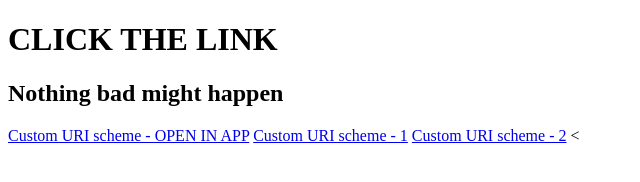
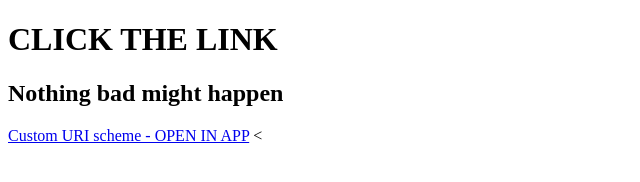
Before and after one commit to rawturtle/rawturtle.github.io, a plain HTML site: page index.html in a window 1280 px wide. Shown: the whole page, without its empty margins (0-640 px from the left). Drawn offline with Linux system fonts and the light colour scheme.

Commit message:
updated aasa

```diff
--- a/index.html
+++ b/index.html
@@ -9,8 +9,6 @@
             <h1>CLICK THE LINK</h1>
             <h2>Nothing bad might happen</h2>
             <a href="tfa://link?token=thisisatoken&name=contactorname">Custom URI scheme - OPEN IN APP</a>
-            <a href="tfa:///--/link?token=thisisatoken&name=contactorname">Custom URI scheme - 1</a>
-            <a href="tfa://--/link?token=thisisatoken&name=contactorname">Custom URI scheme - 2</a>
         <
         </body>
 </html>
```
Also changed, not shown: 1 other file.
